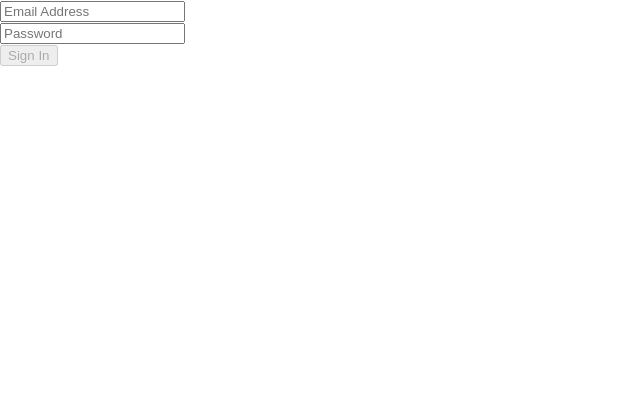
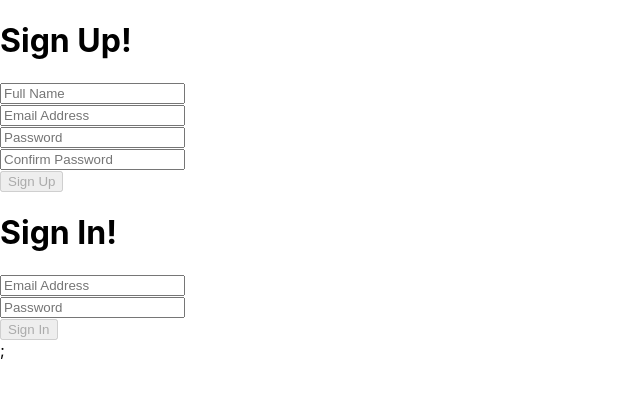
Before and after one commit to jhadev/fb-react-hooks, a React (Create React App) app: page / in a window 1280 px wide. Shown: the top 394 px of the page, without its empty margins (0-640 px from the left). Built offline with nearby package versions, Linux system fonts and the light colour scheme; no server answers.

Commit message:
sign up and comments

```diff
--- a/src/App.js
+++ b/src/App.js
@@ -1,29 +1,35 @@
-import React, { Fragment } from 'react';
+import React from 'react';
+import { BrowserRouter as Router, Route, Switch } from 'react-router-dom';
 import { useFirebase } from './hooks/useFirebase';
-import { BrowserRouter as Router, Route } from 'react-router-dom';
 import { useAuthentication } from './hooks/useAuthentication';
 import AuthUserContext from './hooks/useAuthentication/context';
 import Landing from './pages/Landing';
+import Yo404 from './pages/Yo404';
 import Home from './pages/Home';
 import * as ROUTES from './constants/routes';
 
 const App = () => {
   const { firebase } = useFirebase();
+  // all firebase methods located in hooks/useFirebase/firebase.js you can add more there.
+  // ex: manage real-time db methods
   console.log(firebase);
   const { authUser } = useAuthentication();
+  // will be null if not logged in, if authed response will be from firebase
+  console.log(authUser);
 
-  console.log(authUser);
+  /* the AuthUserContext is now accessible anywhere in the tree, either by using the useContext hook
+   in a functional component or using <AuthUserContext.Consumer> in a class component. See React docs on
+   context api for more info
+  */
+
   return (
     <AuthUserContext.Provider value={authUser}>
       <Router>
-        <Fragment>
+        <Switch>
           <Route exact path={ROUTES.LANDING} component={Landing} />
           <Route path={ROUTES.HOME} component={Home} />
-          {/* <Route path={ROUTES.SIGN_UP} component={SignUp} />
-          <Route path={ROUTES.SIGN_IN} component={SignIn} />
-          <Route path={ROUTES.PASSWORD_FORGET} component={PasswordForget} />
-          <Route path={ROUTES.ACCOUNT} component={Account} /> */}
-        </Fragment>
+          <Route component={Yo404} />
+        </Switch>
       </Router>
     </AuthUserContext.Provider>
   );
--- a/src/components/SignInForm/index.js
+++ b/src/components/SignInForm/index.js
@@ -8,15 +8,17 @@ const reducer = (currentState, newState) => {
 };
 
 const SignInForm = props => {
+  // built in history hook from react-router allows us to move around the app
+  const history = useHistory();
+  // access to all firebase methods
+  const { firebase } = useFirebase();
+
+  // this handles setState just like this.setState
   const [state, setState] = useReducer(reducer, {
     email: '',
     password: '',
     error: null
   });
-  const history = useHistory();
-  const { firebase } = useFirebase();
-
-  console.log(firebase);
 
   const { email, password, error } = state;
 
@@ -46,6 +48,7 @@ const SignInForm = props => {
   return (
     <div className="row justify-content-center">
       <div className="col-md-6 col-12">
+        <h1>Sign In!</h1>
         <form onSubmit={onSubmit}>
           <div className="form-group">
             <input
--- a/src/components/SignUpForm/index.js
+++ b/src/components/SignUpForm/index.js
@@ -1,27 +1,37 @@
-import React, { Component } from 'react';
-import { withRouter } from 'react-router-dom';
-import { compose } from 'recompose';
-import { withFirebase } from '../Firebase';
+import React, { useReducer } from 'react';
+import { useHistory } from 'react-router-dom';
+import { useFirebase } from '../../hooks/useFirebase';
 import * as ROUTES from '../../constants/routes';
 
-class SignUpFormBase extends Component {
-  state = {
+const reducer = (currentState, newState) => {
+  return { ...currentState, ...newState };
+};
+
+const SignUpForm = props => {
+  const { firebase } = useFirebase();
+  const history = useHistory();
+  const [state, setState] = useReducer(reducer, {
     username: '',
     email: '',
     passwordOne: '',
     passwordTwo: '',
     error: null
+  });
+
+  const { username, email, passwordOne, passwordTwo, error } = state;
+
+  const onChange = event => {
+    const { name, value } = event.target;
+    setState({ [name]: value });
   };
 
-  onSubmit = event => {
+  const onSubmit = event => {
     event.preventDefault();
 
-    const { email, passwordOne } = this.state;
-
-    this.props.firebase
+    firebase
       .doCreateUser(email, passwordOne)
       .then(authUser => {
-        this.setState({
+        setState({
           username: '',
           email: '',
           passwordOne: '',
@@ -29,20 +39,12 @@ class SignUpFormBase extends Component {
           error: null
         });
         // send them somewhere here
-        this.props.history.push(ROUTES.HOME);
+        history.push(ROUTES.HOME);
       })
       .catch(error => {
-        this.setState({ error });
+        setState({ error });
       });
   };
-
-  onChange = event => {
-    const { name, value } = event.target;
-    this.setState({ [name]: value });
-  };
-
-  render() {
-    const { username, email, passwordOne, passwordTwo, error } = this.state;
 
   const isInvalid =
     passwordOne !== passwordTwo ||
@@ -51,13 +53,15 @@ class SignUpFormBase extends Component {
     username === '';
 
   return (
-      <form onSubmit={this.onSubmit}>
+    <div>
+      <h1>Sign Up!</h1>
+      <form onSubmit={onSubmit}>
         <div className="form-group">
           <input
             className="form-control"
             name="username"
             value={username}
-            onChange={this.onChange}
+            onChange={onChange}
             type="text"
             placeholder="Full Name"
           />
@@ -67,7 +71,7 @@ class SignUpFormBase extends Component {
             className="form-control"
             name="email"
             value={email}
-            onChange={this.onChange}
+            onChange={onChange}
             type="text"
             placeholder="Email Address"
           />
@@ -77,7 +81,7 @@ class SignUpFormBase extends Component {
             className="form-control"
             name="passwordOne"
             value={passwordOne}
-            onChange={this.onChange}
+            onChange={onChange}
             type="password"
             placeholder="Password"
           />
@@ -87,7 +91,7 @@ class SignUpFormBase extends Component {
             className="form-control"
             name="passwordTwo"
             value={passwordTwo}
-            onChange={this.onChange}
+            onChange={onChange}
             type="password"
             placeholder="Confirm Password"
           />
@@ -98,10 +102,8 @@ class SignUpFormBase extends Component {
 
         {error && <p>{error.message}</p>}
       </form>
+    </div>
   );
-  }
-}
-
-const SignUpForm = compose(withRouter, withFirebase)(SignUpFormBase);
+};
 
 export default SignUpForm;
--- a/src/hooks/useAuthentication/context.js
+++ b/src/hooks/useAuthentication/context.js
@@ -1,5 +1,4 @@
 import { createContext } from 'react';
-
 // this will handle the context for the authenticated user. It allows use to have access to it anywhere in the app without passing down props.
 const AuthUserContext = createContext(null);
 
--- a/src/pages/Home.js
+++ b/src/pages/Home.js
@@ -1,9 +1,18 @@
 import React, { useContext } from 'react';
+import { Redirect } from 'react-router-dom';
 import AuthUserContext from '../hooks/useAuthentication/context';
+import * as ROUTES from '../constants/routes';
 
 const Home = () => {
+  // grab the user data from the context, if properly authed will show the email of the user.
+  // anywhere user data is needed import AuthUserContext and useContext to get access to response from firebase.
   const user = useContext(AuthUserContext);
-  return (
+
+  // if user is null redirect to landing page with for sign in
+  // else render the home page
+  return !user ? (
+    <Redirect to={ROUTES.LANDING} />
+  ) : (
     <div>
       <h1>{user.email}</h1>
     </div>
--- a/src/pages/Landing.js
+++ b/src/pages/Landing.js
@@ -1,8 +1,15 @@
 import React from 'react';
 import SignInForm from '../components/SignInForm';
+import SignUpForm from '../components/SignUpForm';
 
 const Landing = () => {
-  return <SignInForm />;
+  return (
+    // make separate pages for this. this is just for display
+    <>
+      <SignUpForm />
+      <SignInForm />;
+    </>
+  );
 };
 
 export default Landing;
--- /dev/null
+++ b/src/pages/Yo404.js
@@ -0,0 +1,7 @@
+import React from 'react';
+
+const Yo404 = () => {
+  return <h1>404 Yo!</h1>;
+};
+
+export default Yo404;
```
Also changed, not shown: src/hooks/useAuthentication/index.js (+7 -1 lines). Lines whose indentation alone changed are shown as unchanged.
